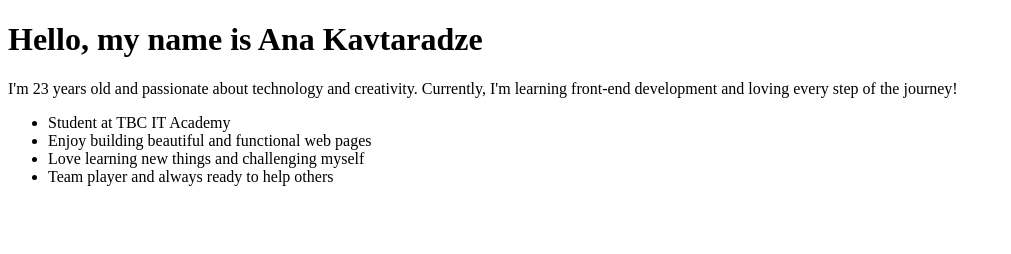
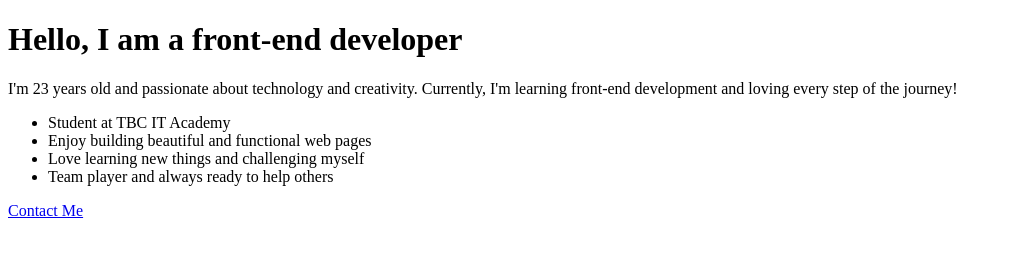
Before and after one commit to ana-kavtaradze-tbc-it-academy/git-day-2-github-homework, a plain HTML site: page index.html in a window 1280 px wide. Shown: the whole page, without its empty margins (0-1011 px from the left). Drawn offline with Linux system fonts and the light colour scheme.

Commit message:
feat(contact): added contact

```diff
--- a/index.html
+++ b/index.html
@@ -6,7 +6,7 @@
     <title>Ana Kavtaradze - About Me</title>
   </head>
   <body>
-    <h1>Hello, my name is Ana Kavtaradze</h1>
+    <h1>Hello, I am a front-end developer</h1>
     <p>
       I'm 23 years old and passionate about technology and creativity.
       Currently, I'm learning front-end development and loving every step of the
@@ -18,5 +18,6 @@
       <li>Love learning new things and challenging myself</li>
       <li>Team player and always ready to help others</li>
     </ul>
+    <a href="mailto:anakavtaradze111@gmail.com">Contact Me</a>
   </body>
 </html>
```
